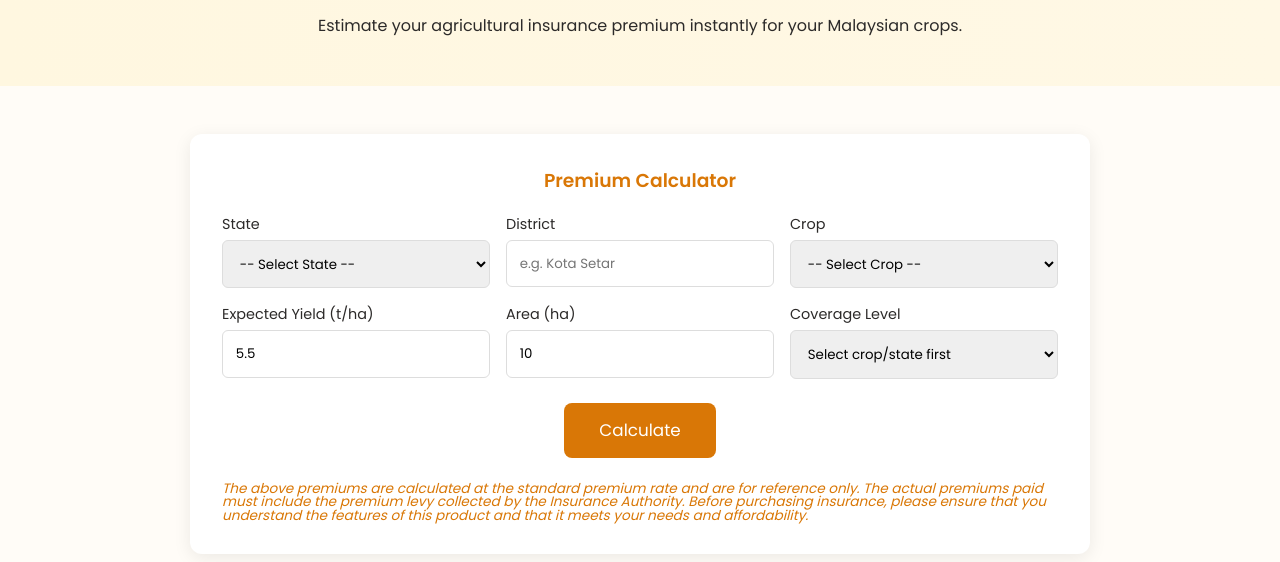
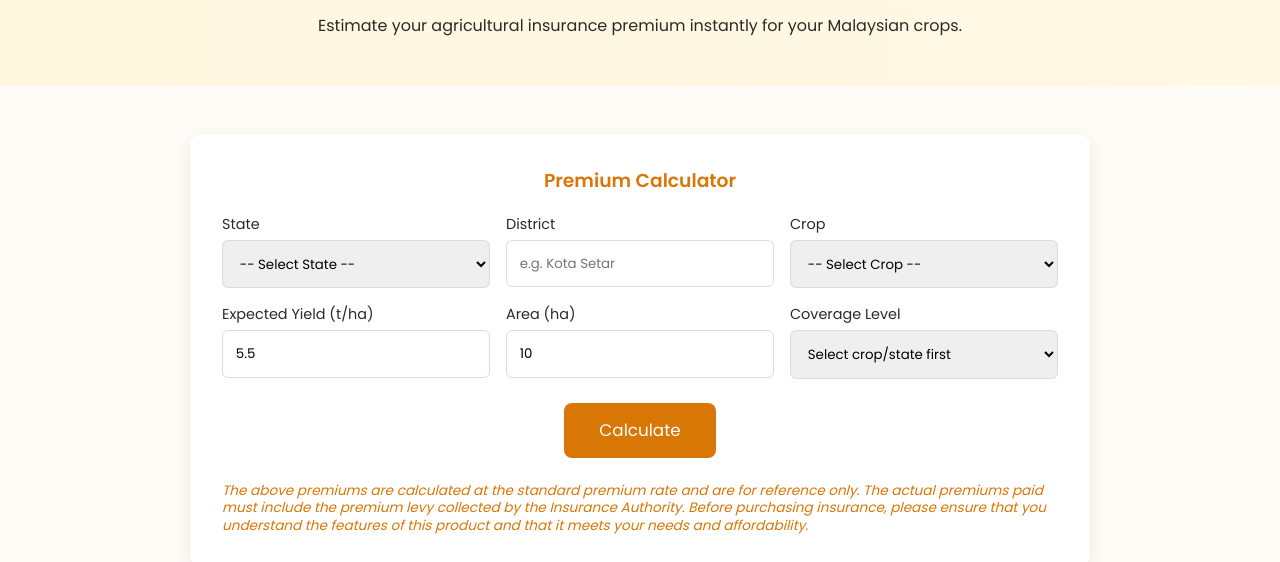
Before and after one commit to audreywu999-del/TerraShield-Insurance, a plain HTML site: page index.html in a window 1280 px wide. Shown: the part 240-802 px from the top of the page. Drawn offline with Linux system fonts and the light colour scheme.

Commit message:
Update index.html

```diff
--- a/index.html
+++ b/index.html
@@ -144,7 +144,7 @@
   font-family: "Georgia", "Times New Roman", serif;
   font-style: italic;
   font-size: 0.85rem;
-  line-height: 1;
+  line-height: 1.3;
   margin-top: 1.5rem;
   background: none;
   border: none;
```
